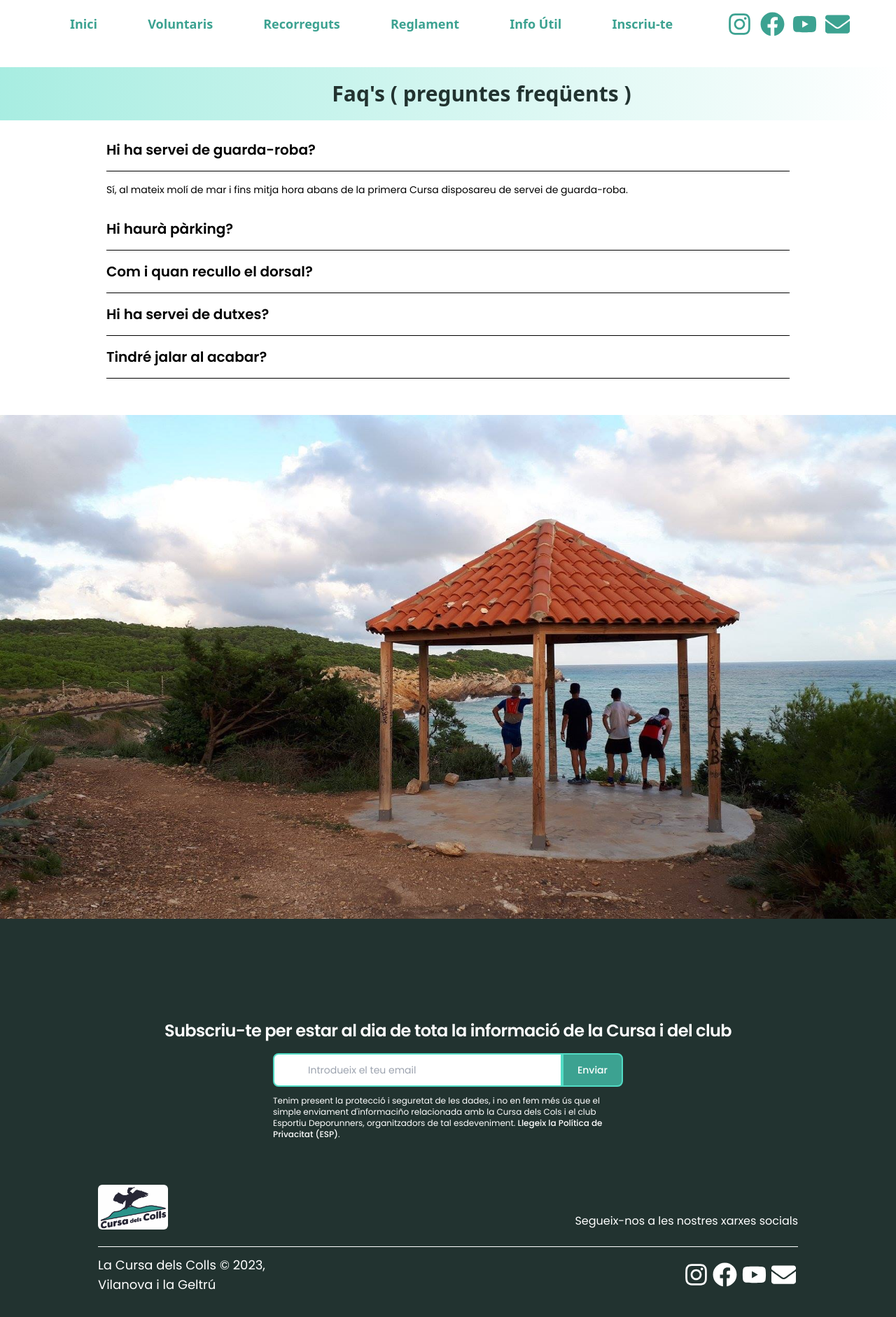
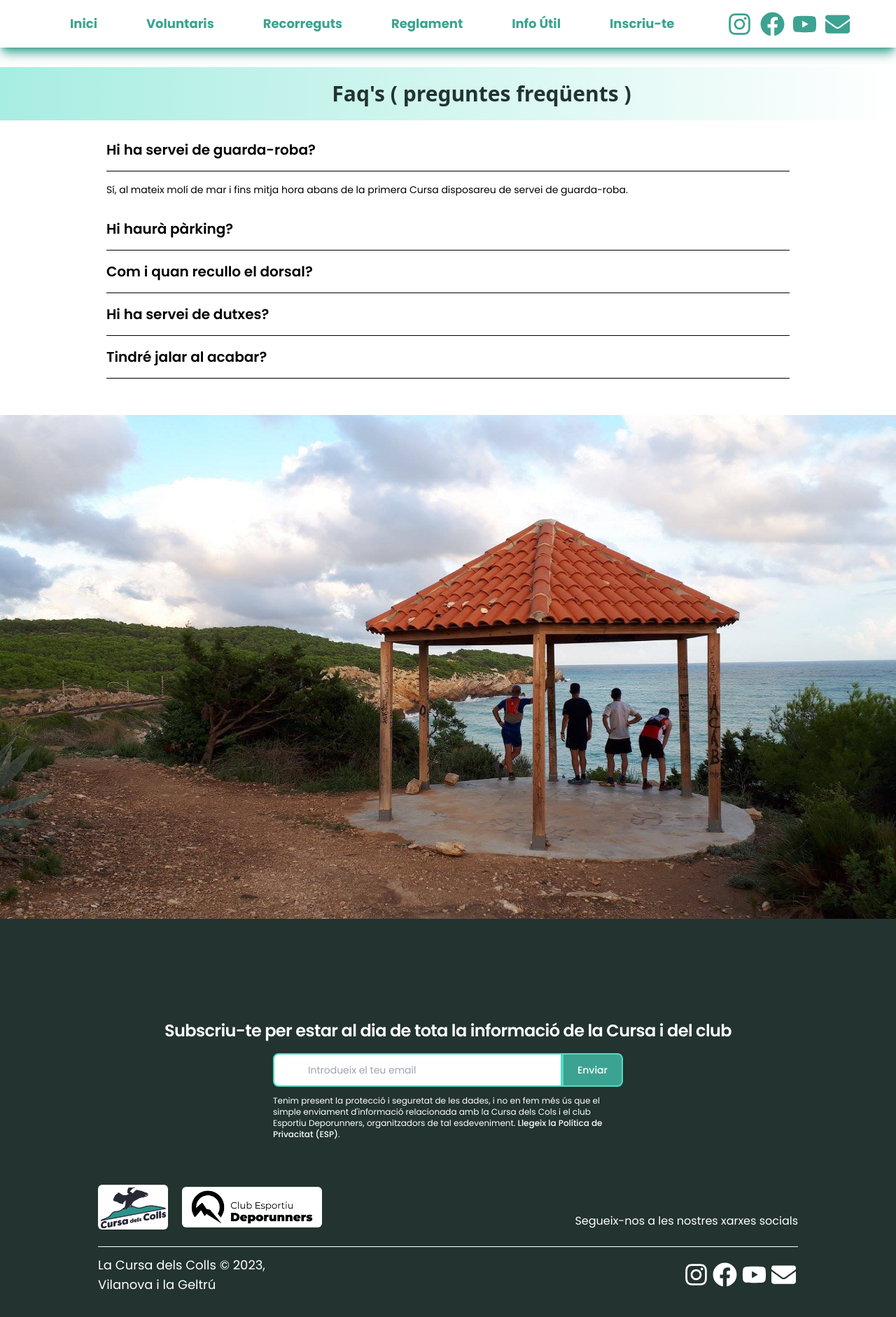
Before and after one commit to jorditosa/cursa_colls, a React (Vite) app: page /infoutil in a window 1280 px wide. Shown: the top 1882 px of the page at 70% size. Built offline with nearby package versions, Linux system fonts and the light colour scheme.

Commit message:
added poppins to nav

```diff
--- a/src/components/Footer.jsx
+++ b/src/components/Footer.jsx
@@ -1,5 +1,6 @@
 import { Link } from 'react-router-dom'
 import logoCursa from '../assets/logos/logo_cursa.png'
+import LogoDeporunners from '../assets/logos/L_deporunners.png'
 import { FaFacebook, FaInstagram, FaYoutube, FaEnvelope } from 'react-icons/fa'
 
 function Footer() {
@@ -19,14 +20,19 @@ function Footer() {
                             <button type="submit" className="py-3 px-5 w-full text-sm font-medium text-center text-light rounded-lg cursor-pointer bg-primary border-2 border-secondary sm:rounded-none sm:rounded-r-lg hover:bg-primary-800">Enviar</button>
                         </div>
                     </div>
-                    <div className="mx-auto w-full lg:w-1/2 text-xs md:text-md text-left newsletter-form-footer">Tenim present la protecció i seguretat de les dades, i no en fem més ús que el simple enviament d'informaciño relacionada amb la Cursa dels Cols i el club Esportiu Deporunners, organitzadors de tal esdeveniment. <Link to="/politicapriv" className="font-medium text-primary-600 dark:text-primary-500 hover:underline">Llegeix la Política de Privacitat (ESP)</Link>.</div>
+                    <div className="mx-auto w-full lg:w-1/2 text-xs md:text-md text-left newsletter-form-footer">Tenim present la protecció i seguretat de les dades, i no en fem més ús que el simple enviament d'informació relacionada amb la Cursa dels Cols i el club Esportiu Deporunners, organitzadors de tal esdeveniment. <Link to="/politicapriv" className="font-medium text-primary-600 dark:text-primary-500 hover:underline">Llegeix la Política de Privacitat (ESP)</Link>.</div>
                 </form>
             </div>
         </div>
       </section>
 
       <div className='w-full lg:w-[1000px] mx-auto flex flex-col items-center lg:items-end justify-between gap-5 lg:flex-row'>
+        <div className='flex flex-col items-center lg:flex-row flex-1 gap-5'>
             <img className='w-[100px] rounded-md' src={logoCursa} alt="logo Cursa" />
+            <a href="https://deporunners.cat/">
+              <img className='bg-light w-[200px] rounded-md cursor-pointer' src={LogoDeporunners} alt="logo Deporunners" />
+            </a>
+        </div>
             <p>
             Segueix-nos a les nostres xarxes socials
             </p>
--- a/src/components/Layout.jsx
+++ b/src/components/Layout.jsx
@@ -19,7 +19,7 @@ export default function Layout() {
   }, []);
 
   const navList = (
-    <ul className="w-screen h-full lg:px-20 flex flex-col lg:flex-row items-center justify-between gap-4">
+    <ul className="w-screen h-full lg:px-20 flex flex-col lg:flex-row items-center justify-between gap-4 font-Poppins">
         <Link
         className='text-2xl lg:text-lg font-bold block py-5 text-primary hover:text-secondary'
         to='/'
@@ -75,7 +75,7 @@ export default function Layout() {
 
   return (
     <>
-      <nav className="w-screen fixed bg-light z-10 py-1 lg:py-0 shadow-lg shadow-light">
+      <nav className="w-screen fixed bg-light z-10 py-1 lg:py-0 shadow-lg shadow-primary">
         <div className="w-full flex items-center justify-between px-5">
           <div className="hidden lg:block">{navList}</div>
           <Link
--- a/src/pages/Inici.jsx
+++ b/src/pages/Inici.jsx
@@ -5,6 +5,7 @@ import Patrocinadors from './Patrocinadors'
 import Footer from '../components/Footer'
 import  LogoCursa  from '../assets/logo-bgwhite.png'
 import { Link } from 'react-router-dom'
+
 
 function Inici() {
 
```
